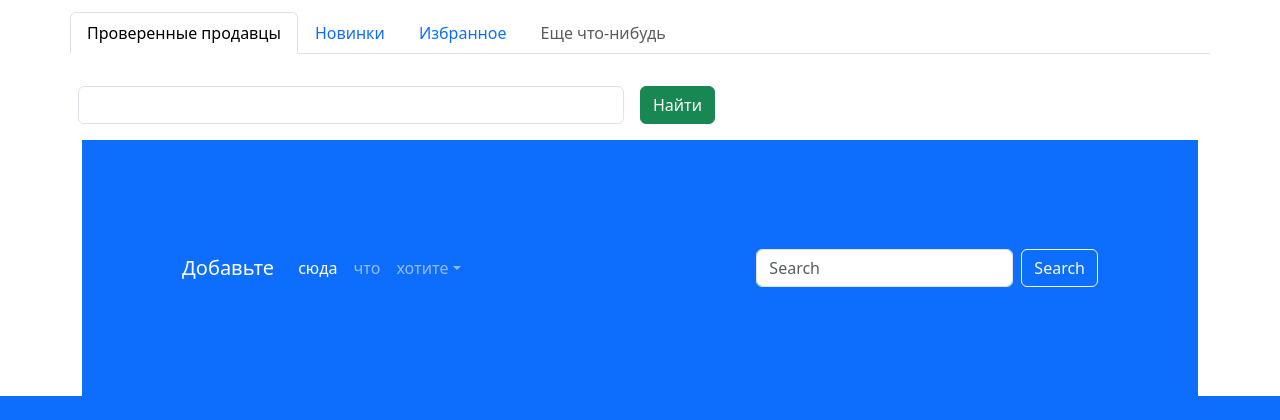
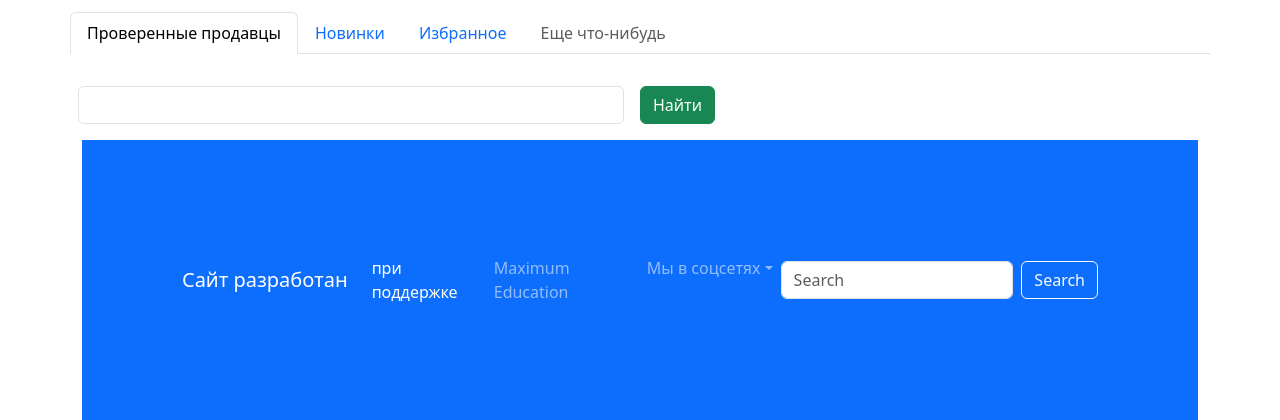
Before and after one commit to MOleynichenko/MaximumPyLessons, a Django app: template advertisements/templates/app_advertisements/index.html in a window 1280 px wide. Shown: the part 736-1156 px from the top of the page. Before the commit the page ends 1132 px from the top, so only its background shows below. Run offline with Django 4.2, Linux system fonts and the light colour scheme; the template is opened without the code that fills it, so the values that code supplies are empty; parts of the project's set-up code (start-up, migrations or seed data) failed here and were passed over; some libraries are stand-ins or nearby versions.

Commit message:
Maximum Education Edit

```diff
--- a/advertisements/templates/app_advertisements/index.html
+++ b/advertisements/templates/app_advertisements/index.html
@@ -124,25 +124,25 @@
     {% endfor %}
 <footer style="padding: 100px;" class="bg-primary">
   <nav class="navbar navbar-expand-sm navbar-dark">
-    <a class="navbar-brand" href="#">Добавьте</a>
+    <a class="navbar-brand" href="#">Сайт разработан</a>
     <button class="navbar-toggler d-lg-none" type="button" data-bs-toggle="collapse"
             data-bs-target="#collapsibleNavId" aria-controls="collapsibleNavId" aria-expanded="false"
             aria-label="Toggle navigation"></button>
     <div class="collapse navbar-collapse" id="collapsibleNavId">
       <ul class="navbar-nav me-auto mt-2 mt-lg-0">
         <li class="nav-item">
-          <a class="nav-link active" href="#" aria-current="page">сюда<span
+          <a class="nav-link active" href="#" aria-current="page">при поддержке<span
                   class="visually-hidden">(current)</span></a>
         </li>
         <li class="nav-item">
-          <a class="nav-link" href="#">что</a>
+          <a class="nav-link" href="https://maximumtest.ru/">Maximum Education</a>
         </li>
         <li class="nav-item dropdown">
           <a class="nav-link dropdown-toggle" href="#" id="dropdownId" data-bs-toggle="dropdown" aria-haspopup="true"
-             aria-expanded="false">хотите</a>
+             aria-expanded="false">Мы в соцсетях</a>
           <div class="dropdown-menu" aria-labelledby="dropdownId">
-            <a class="dropdown-item" href="#">например</a>
-            <a class="dropdown-item" href="#">ссылки на социальные сети</a>
+            <a class="dropdown-item" href="https://t.me/M_A_Olen">Telegram: @M_A_Olen</a>
+            <a class="dropdown-item" href="https://discordapp.com/users/1100417270141956276/">Discord: #maksimoleinichenko</a>
           </div>
         </li>
       </ul>
```
